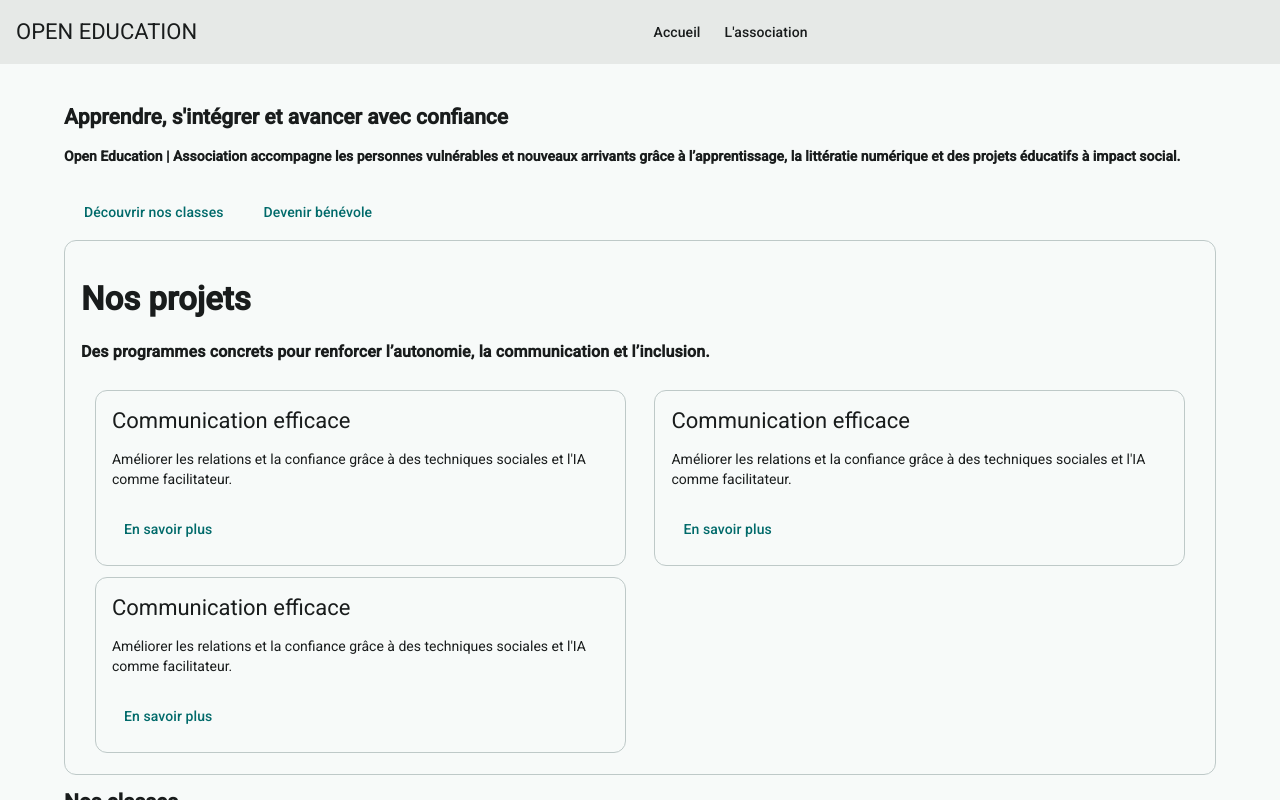
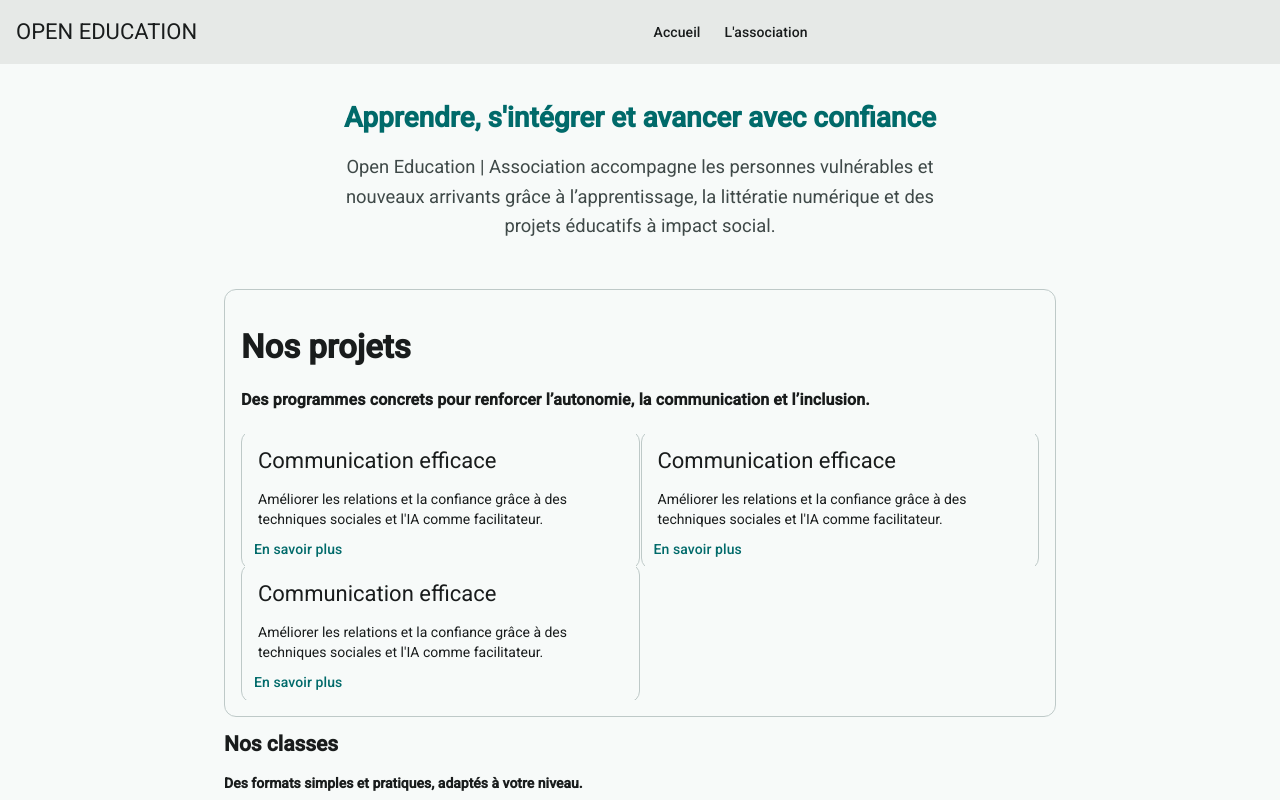
Before and after one commit to AntoineHazebrouck/open-education, an Angular app in the folder open-education-frontend/: page / in a window 1280 px wide. Built offline with nearby package versions, Linux system fonts and the light colour scheme.

Commit message:
style main page header

```diff
--- a/open-education-frontend/src/app/components/app/app.css
+++ b/open-education-frontend/src/app/components/app/app.css
@@ -14,7 +14,8 @@
 
 .page-area {
 	padding-top: 2%;
-	padding-left: 5%;
-	padding-right: 5%;
+	/* TODO change for mobile */
+	padding-left: 17.5%;
+	padding-right: 17.5%;
 	padding-bottom: 2%;
 }
--- a/open-education-frontend/src/app/components/pages/about/about.css
+++ b/open-education-frontend/src/app/components/pages/about/about.css
@@ -1,10 +1,5 @@
-/* Using :host to style the component's host element */
 :host {
 	display: block;
-	/* Center the content and set a max-width for readability on large screens */
-	max-width: 960px;
-	margin: 40px auto;
-	padding: 0 20px;
 }
 
 /* A grid for Mission and Vision to sit side-by-side on larger screens */
--- a/open-education-frontend/src/app/components/pages/home/home.css
+++ b/open-education-frontend/src/app/components/pages/home/home.css
@@ -1,29 +1,3 @@
-.row {
-  display: flex;
-  flex-direction: row;
-  align-items: center;
-  /* Vertical centering */
-  gap: 16px;
-  /* Space between items */
-  padding: 8px;
+:host {
+  display: block;
 }
-
-.projects-card {
-  /* max-width: 90%; */
-  margin-left: auto;
-  margin-right: auto;
-}
-
-.project-card {
-  width: 95%;
-  height: 95%;
-}
-
-.classes-card {
-  width: 95%;
-}
-
-mat-card-footer {
-  margin-top: auto;
-  padding: 16px;
-}
--- a/open-education-frontend/src/app/components/pages/home/home.html
+++ b/open-education-frontend/src/app/components/pages/home/home.html
@@ -1,11 +1,11 @@
-<app-content-section [title]="`Apprendre, s'intégrer et avancer avec confiance`"
-	[subtitle]="`Open Education | Association accompagne les personnes vulnérables et nouveaux arrivants grâce à l’apprentissage, la littératie numérique et des projets éducatifs à impact social.`">
+<header>
+	<h1>Apprendre, s'intégrer et avancer avec confiance</h1>
 
-	<div class="row">
-		<button mat-button routerLink="/classes">Découvrir nos classes</button>
-		<button mat-button routerLink="/volunteer">Devenir bénévole</button>
-	</div>
-</app-content-section>
+	<p>
+		Open Education | Association accompagne les personnes vulnérables et nouveaux arrivants grâce à l’apprentissage,
+		la littératie numérique et des projets éducatifs à impact social.
+	</p>
+</header>
 
 <app-content-section-card [title]="`Nos projets`"
 	[subtitle]="`Des programmes concrets pour renforcer l’autonomie, la communication et l’inclusion.`">
--- a/open-education-frontend/src/material-theme.scss
+++ b/open-education-frontend/src/material-theme.scss
@@ -47,9 +47,10 @@ header {
   }
 
   p {
+    font-size: 1.15rem;
     color: var(--mat-sys-on-surface-variant);
     line-height: 1.6;
-    max-width: 800px;
+    max-width: 75%;
     margin: 0 auto; /* Center the paragraph within the header section */
   }
 }
```
